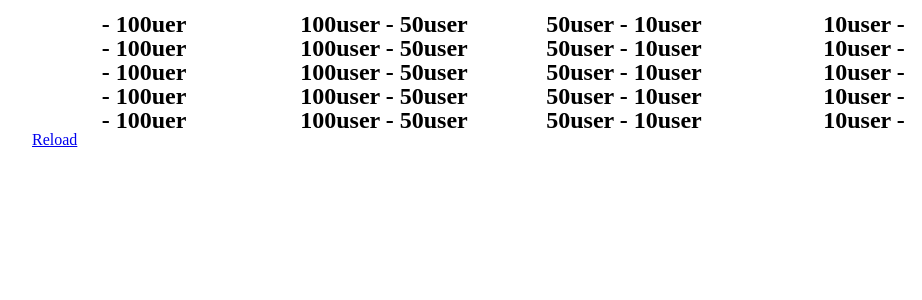
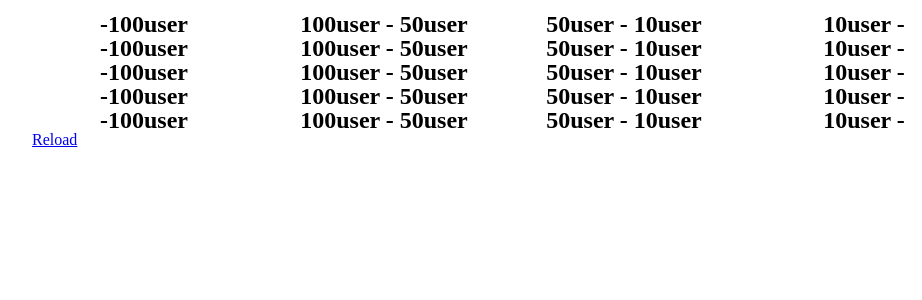
Before and after one commit to esehara/bookable, a Django app: page / in a window 1280 px wide. Shown: the part 44-344 px from the top of the page, without its empty margins (136-1058 px from the left). Run offline with Django 3.2, Linux system fonts and the light colour scheme; data that the repository does not hold is empty.

Commit message:
FIX: HTML stracture.

```diff
--- a/templates/index.html
+++ b/templates/index.html
@@ -16,27 +16,35 @@
 <div class="contentwrapper">
     <div class="content">
     <div class="books-favorite">
-    <h2>- 100uer</h2>
+        <div class="wrapper-h2">
+            <h2>-100user</h2>
+        </div>
     {% for book in favorite_books %}
         {% include "books.html" %}
     {% endfor %}
     </div>
     <div class="books-normal">
-    <h2>100user - 50user </h2>
+        <div class="wrapper-h2">
+            <h2>100user - 50user </h2>
+        </div>
     {% for book in normal_books %}
         {% include "books.html" %}
     {% endfor %}
     </div>
 
     <div class="books-hot">
-        <h2>50user - 10user</h2>
+        <div class="wrapper-h2">
+            <h2>50user - 10user</h2>
+        </div>
     {% for book in hot_books %}
         {% include "books.html" %}
     {% endfor %}
     </div>
 
     <div class="books-newbee">
-        <h2>10user - </h2>
+        <div class="wrapper-h2">
+            <h2>10user - </h2>
+        </div>
         {% for book in newbee_books %}
             {% include "books.html" %}
         {% endfor %}
```
Also changed, not shown: templates/books.html (+5 -4 lines).
